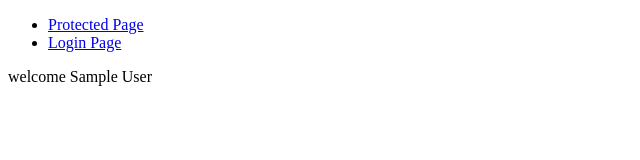
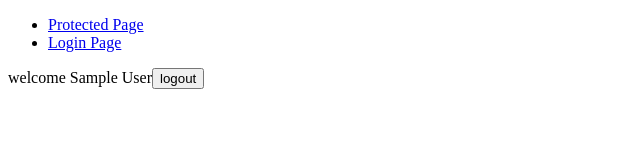
Before and after one commit to zzxiexin/react-pro, a React (Vite) app: page /login in a window 1280 px wide. Shown: the top 160 px of the page, without its empty margins (0-640 px from the left). Built offline with nearby package versions, Linux system fonts and the light colour scheme; sample sign-in values are in the browser's storage.

Commit message:
feat: 接入zustand状态管理

```diff
--- a/src/pages/Login/index.tsx
+++ b/src/pages/Login/index.tsx
@@ -4,6 +4,7 @@ const Login = () => {
   const [tmp, setTmp] = useState('');
   const name = useLoginStore((state) => state.name);
   const doLogin = useLoginStore((state) => state.doLogin);
+  const loginOut = useLoginStore((state) => state.loginOut);
   // 初始化时，取本地数据
   useEffect(() => {
     if (!name) {
@@ -21,7 +22,17 @@ const Login = () => {
   return (
     <div>
       {name ? (
-        `welcome ${name}`
+        <>
+          {`welcome ${name}`}
+          <button
+            onClick={() => {
+              loginOut();
+              localStorage.removeItem('user_info');
+            }}
+          >
+            logout
+          </button>
+        </>
       ) : (
         <>
           <input
```
